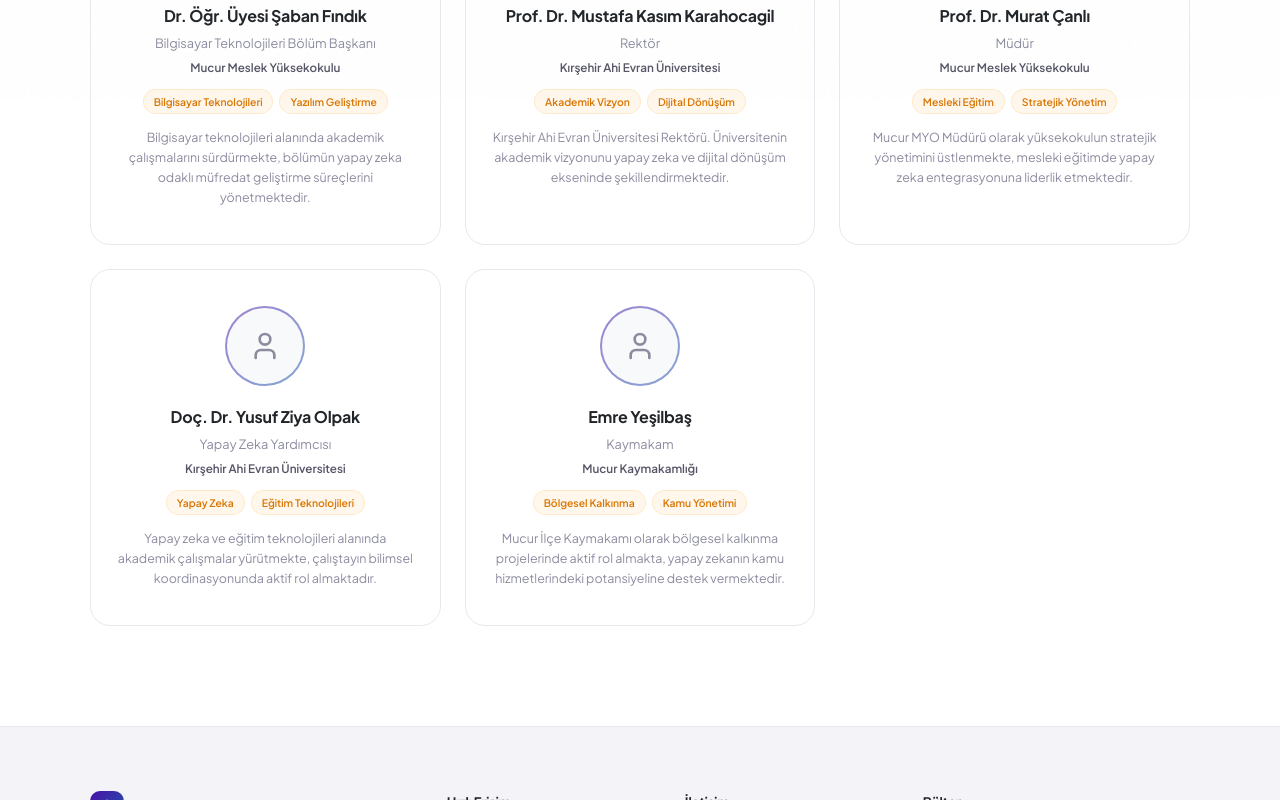
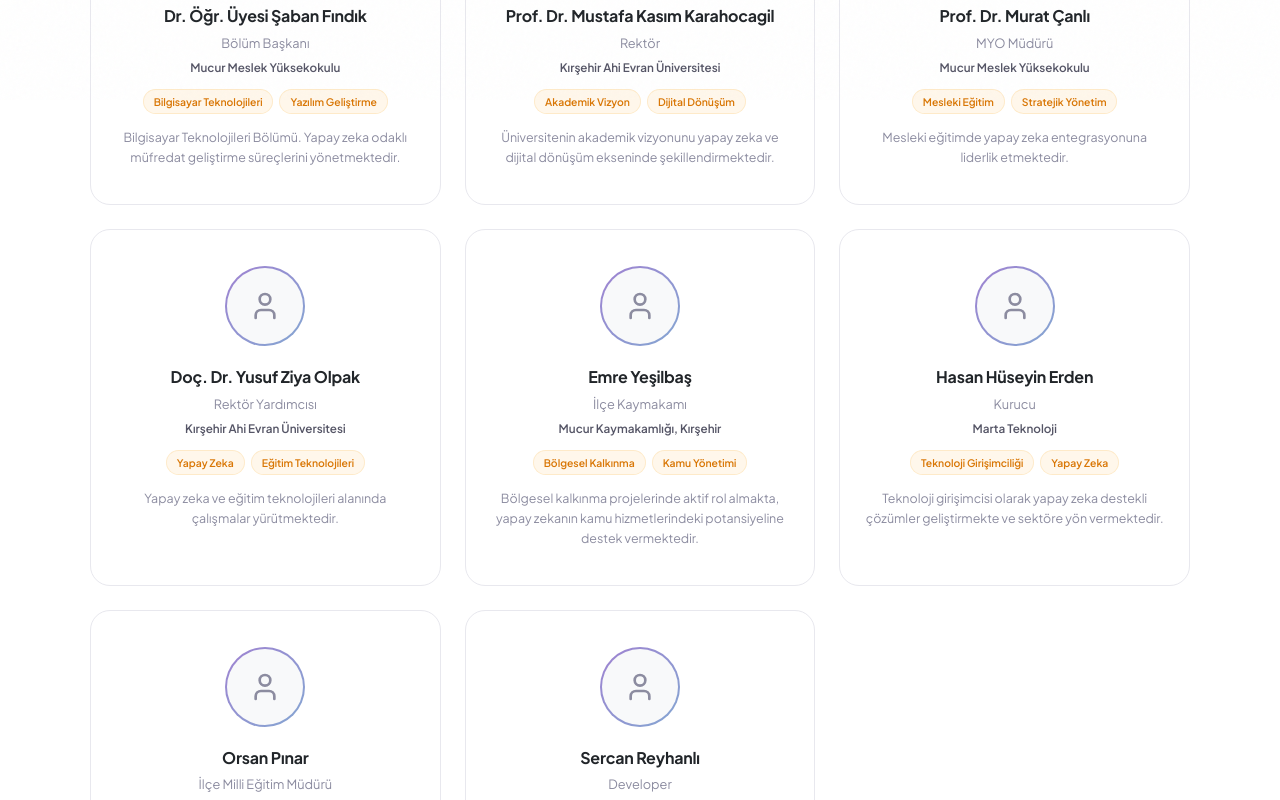
Before and after one commit to Beril711/website, a Next.js app: page /konusmacilar in a window 1280 px wide. Shown: the part 700-1500 px from the top of the page. Built offline with nearby package versions, Linux system fonts and the light colour scheme.

Commit message:
SpeakersPreview 3 yeni konuşmacı eklendi, roller kısaltıldı

```diff
--- a/src/components/home/SpeakersPreview.jsx
+++ b/src/components/home/SpeakersPreview.jsx
@@ -3,11 +3,14 @@
 import Link from 'next/link';
 
 const speakers = [
-  { id: 1, name: 'Dr. Öğr. Üyesi Şaban Fındık', role: 'Kırşehir Ahi Evran Üniversitesi Mucur Meslek Yüksekokulu Bilgisayar Teknolojileri Bölüm Başkanı', org: 'Mucur Meslek Yüksekokulu' },
-  { id: 2, name: 'Prof. Dr. Mustafa Kasım Karahocagil', role: 'Kırşehir Ahi Evran Üniversitesi Rektörü', org: 'Kırşehir Ahi Evran Üniversitesi' },
-  { id: 3, name: 'Prof. Dr. Murat Çanlı', role: 'Kırşehir Ahi Evran Üniversitesi Müdürü', org: 'Mucur Meslek Yüksekokulu' },
-  { id: 4, name: 'Doç. Dr. Yusuf Ziya Olpak', role: 'Yapay Zeka Yardımcısı', org: 'Kırşehir Ahi Evran Üniversitesi' },
-  { id: 5, name: 'Emre Yeşilbaş', role: 'Mucur İlçe Kaymakamı', org: 'Mucur Kaymakamlığı' },
+  { id: 1, name: 'Dr. Öğr. Üyesi Şaban Fındık',          role: 'Kırşehir Ahi Evran Üniversitesi Mucur Meslek Yüksekokulu Bilgisayar Teknolojileri Bölüm Başkanı',            org: 'Mucur Meslek Yüksekokulu' },
+  { id: 2, name: 'Prof. Dr. Mustafa Kasım Karahocagil',   role: 'Kırşehir Ahi Evran Üniversitesi Rektörü',                   org: 'Kırşehir Ahi Evran Üniversitesi' },
+  { id: 3, name: 'Prof. Dr. Murat Çanlı',                 role: 'Kırşehir Ahi Evran Üniversitesi Mucur Meslek Yüksekokulu Müdürü',               org: 'Mucur Meslek Yüksekokulu' },
+  { id: 4, name: 'Doç. Dr. Yusuf Ziya Olpak',             role: 'Kırşehir Ahi Evran Üniversitesi Rektör Yardımcısı',        org: 'Kırşehir Ahi Evran Üniversitesi' },
+  { id: 5, name: 'Emre Yeşilbaş',                         role: 'Mucur İlçe Kaymakamı',           org: 'Mucur Kaymakamlığı, Kırşehir' },
+  { id: 6, name: 'Hasan Hüseyin Erden',                   role: 'Marta Teknoloji',                   org: 'Marta Teknoloji' },
+  { id: 7, name: 'Orsan Pınar',                           role: 'Mucur İlçe Milli Eğitim Müdürü', org: 'Mucur İlçe Milli Eğitim Müdürlüğü' },
+  { id: 8, name: 'Sercan Reyhanlı',                       role: 'Google Developer',                org: 'Google Developer Teamfly' },
 ];
 
 function usePageSize() {
@@ -74,7 +77,6 @@
   const totalPages = Math.ceil(speakers.length / cols);
   const visible = speakers.slice(page * cols, page * cols + cols);
 
-  // Sayfa sayısı değiştiğinde geçersiz sayfayı sıfırla
   useEffect(() => {
     if (page >= totalPages) setPage(Math.max(0, totalPages - 1));
   }, [cols, totalPages, page]);
--- a/src/constants/speakersData.js
+++ b/src/constants/speakersData.js
@@ -2,9 +2,9 @@
   {
     id: 1,
     name: "Dr. Öğr. Üyesi Şaban Fındık",
-    role: "Bilgisayar Teknolojileri Bölüm Başkanı",
+    role: "Bölüm Başkanı",
     org: "Mucur Meslek Yüksekokulu",
-    bio: "Bilgisayar teknolojileri alanında akademik çalışmalarını sürdürmekte, bölümün yapay zeka odaklı müfredat geliştirme süreçlerini yönetmektedir.",
+    bio: "Bilgisayar Teknolojileri Bölümü. Yapay zeka odaklı müfredat geliştirme süreçlerini yönetmektedir.",
     topics: ["Bilgisayar Teknolojileri", "Yazılım Geliştirme"],
   },
   {
@@ -12,31 +12,55 @@
     name: "Prof. Dr. Mustafa Kasım Karahocagil",
     role: "Rektör",
     org: "Kırşehir Ahi Evran Üniversitesi",
-    bio: "Kırşehir Ahi Evran Üniversitesi Rektörü. Üniversitenin akademik vizyonunu yapay zeka ve dijital dönüşüm ekseninde şekillendirmektedir.",
+    bio: "Üniversitenin akademik vizyonunu yapay zeka ve dijital dönüşüm ekseninde şekillendirmektedir.",
     topics: ["Akademik Vizyon", "Dijital Dönüşüm"],
   },
   {
     id: 3,
     name: "Prof. Dr. Murat Çanlı",
-    role: "Müdür",
+    role: "MYO Müdürü",
     org: "Mucur Meslek Yüksekokulu",
-    bio: "Mucur MYO Müdürü olarak yüksekokulun stratejik yönetimini üstlenmekte, mesleki eğitimde yapay zeka entegrasyonuna liderlik etmektedir.",
+    bio: "Mesleki eğitimde yapay zeka entegrasyonuna liderlik etmektedir.",
     topics: ["Mesleki Eğitim", "Stratejik Yönetim"],
   },
   {
     id: 4,
     name: "Doç. Dr. Yusuf Ziya Olpak",
-    role: "Yapay Zeka Yardımcısı",
+    role: "Rektör Yardımcısı",
     org: "Kırşehir Ahi Evran Üniversitesi",
-    bio: "Yapay zeka ve eğitim teknolojileri alanında akademik çalışmalar yürütmekte, çalıştayın bilimsel koordinasyonunda aktif rol almaktadır.",
+    bio: "Yapay zeka ve eğitim teknolojileri alanında çalışmalar yürütmektedir.",
     topics: ["Yapay Zeka", "Eğitim Teknolojileri"],
   },
   {
     id: 5,
     name: "Emre Yeşilbaş",
-    role: "Kaymakam",
-    org: "Mucur Kaymakamlığı",
-    bio: "Mucur İlçe Kaymakamı olarak bölgesel kalkınma projelerinde aktif rol almakta, yapay zekanın kamu hizmetlerindeki potansiyeline destek vermektedir.",
+    role: "İlçe Kaymakamı",
+    org: "Mucur Kaymakamlığı, Kırşehir",
+    bio: "Bölgesel kalkınma projelerinde aktif rol almakta, yapay zekanın kamu hizmetlerindeki potansiyeline destek vermektedir.",
     topics: ["Bölgesel Kalkınma", "Kamu Yönetimi"],
   },
+  {
+    id: 6,
+    name: "Hasan Hüseyin Erden",
+    role: "Kurucu",
+    org: "Marta Teknoloji",
+    bio: "Teknoloji girişimcisi olarak yapay zeka destekli çözümler geliştirmekte ve sektöre yön vermektedir.",
+    topics: ["Teknoloji Girişimciliği", "Yapay Zeka"],
+  },
+  {
+    id: 7,
+    name: "Orsan Pınar",
+    role: "İlçe Milli Eğitim Müdürü",
+    org: "Mucur İlçe Milli Eğitim Müdürlüğü",
+    bio: "Mucur ilçesinde eğitim teknolojilerinin yaygınlaştırılması ve yapay zeka okuryazarlığının geliştirilmesi için çalışmalar yürütmektedir.",
+    topics: ["Eğitim Yönetimi", "Eğitim Teknolojileri"],
+  },
+  {
+    id: 8,
+    name: "Sercan Reyhanlı",
+    role: "Developer",
+    org: "Google Developer Teamfly",
+    bio: "Google geliştirici ekosisteminde aktif rol alarak yapay zeka araçlarının yazılım geliştirme süreçlerine entegrasyonuna öncülük etmektedir.",
+    topics: ["Yazılım Geliştirme", "Google Teknolojileri"],
+  },
 ];
```
